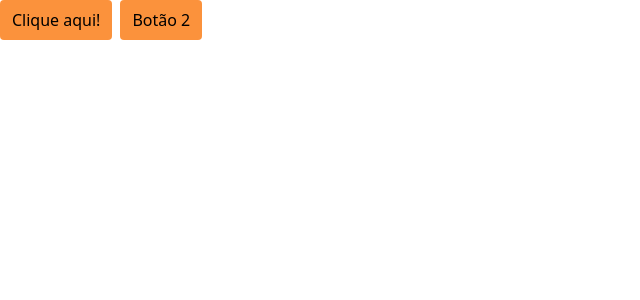
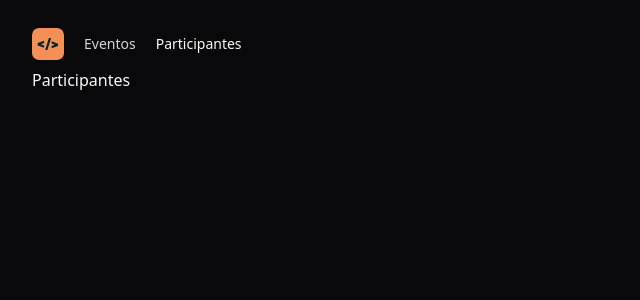
Before and after one commit to aristidesquetajr/pass.in, a React (Vite) app in the folder pass-in-web/: page / in a window 1280 px wide. Shown: the top 300 px of the page, without its empty margins (0-640 px from the left). Built offline with nearby package versions, Linux system fonts and the light colour scheme.

Commit message:
style(web): view body and header

```diff
--- a/pass-in-web/index.html
+++ b/pass-in-web/index.html
@@ -6,7 +6,7 @@
     <meta name="viewport" content="width=device-width, initial-scale=1.0" />
     <title>Pass.in</title>
   </head>
-  <body>
+  <body class="bg-zinc-950 text-zinc-50 antialiased">
     <div id="root"></div>
     <script type="module" src="/src/main.tsx"></script>
   </body>
--- a/pass-in-web/src/app.tsx
+++ b/pass-in-web/src/app.tsx
@@ -1,16 +1,11 @@
-interface MeuBotaoProps {
-  texto: string
-}
-
-function MeuBotao(props: MeuBotaoProps) {
-  return <button className="bg-orange-400 h-10 px-3 rounded font-medium">{props.texto}</button>
-}
+import { AttendeeList } from "./components/attendee-list";
+import { Header } from "./components/header";
 
 export function App() {
   return (
-    <div className="flex gap-2">
-      <MeuBotao texto="Clique aqui!" />
-      <MeuBotao texto="Botão 2" />
+    <div className="max-w-[1216px] mx-auto py-5">
+      <Header />
+      <AttendeeList />
     </div>
   )
 }
--- /dev/null
+++ b/pass-in-web/src/components/attendee-list.tsx
@@ -0,0 +1,3 @@
+export function AttendeeList() {
+  return <h1>Participantes</h1>
+}
--- /dev/null
+++ b/pass-in-web/src/components/header.tsx
@@ -0,0 +1,14 @@
+import nlwUniteIcon from '../assets/nlw-unite-icon.svg'
+
+export function Header() {
+  return (
+    <header className="flex items-center gap-5 py-2">
+      <img src={nlwUniteIcon} />
+
+      <nav className="flex gap-5">
+        <a href="" className="font-medium text-sm text-zinc-300">Eventos</a>
+        <a href="" className="font-medium text-sm">Participantes</a>
+      </nav>
+    </header>
+  )
+}
```
Also changed, not shown: pass-in-web/src/assets/nlw-unite-icon.svg (added).
